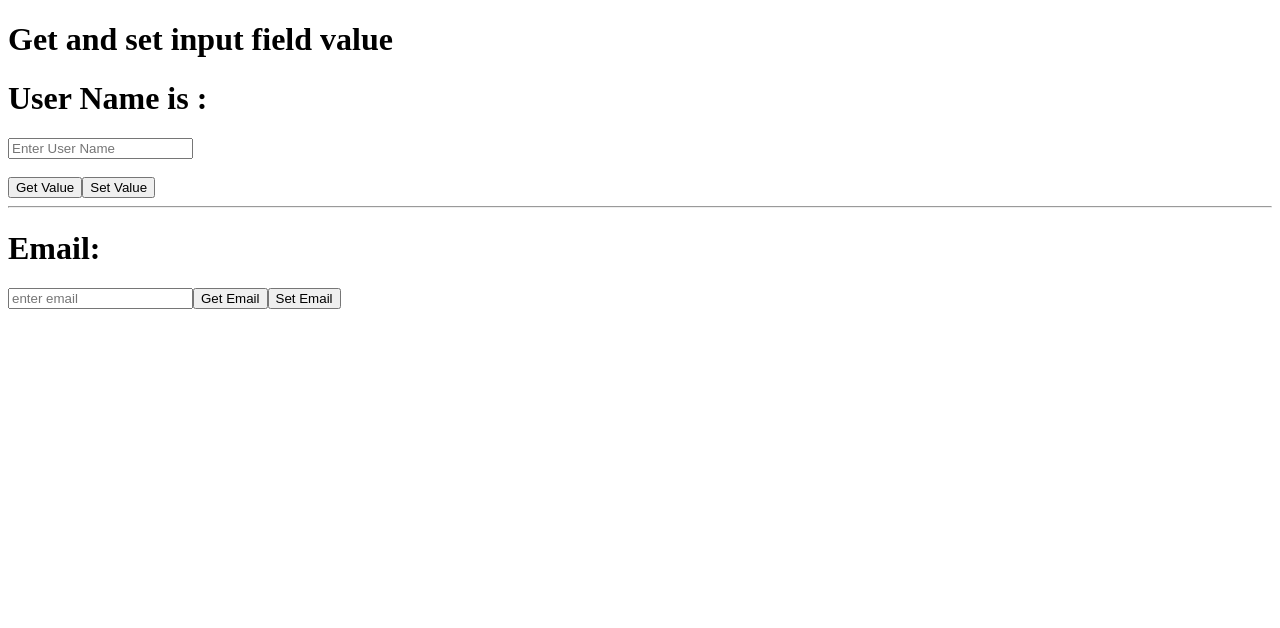
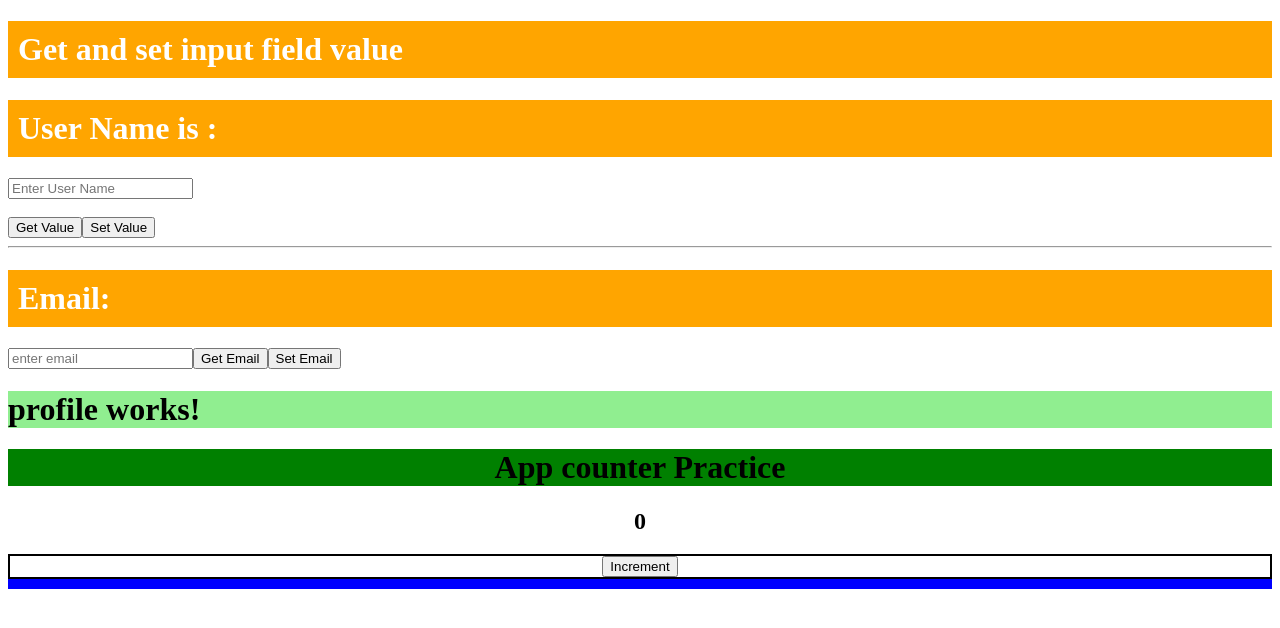
Before and after one commit to naman-024/angular-tut, an Angular app: page / in a window 1280 px wide. Shown: the top 628 px of the page. Built offline with nearby package versions, Linux system fonts and the light colour scheme.

Commit message:
create the appcounter app using ts and angular

```diff
--- a/src/app/app.css
+++ b/src/app/app.css
@@ -40,3 +40,9 @@
 .text{
   text-align: center;
 } */
+
+h1{
+  background-color: orange;
+  color: white;
+  padding: 10px;
+}
--- a/src/app/app.html
+++ b/src/app/app.html
@@ -10,3 +10,11 @@
 <input type="text" value="{{email}}" placeholder="enter email" #emailField>
 <button (click)="getEmail(emailField.value)">Get Email</button>
 <button (click)="setEmail()">Set Email</button>
+
+<app-profile></app-profile>
+
+<app-appcounter></app-appcounter>
+
+@if(x==2){
+  <div style="background-color:blue; height:10px; "></div>
+}
--- a/src/app/app.ts
+++ b/src/app/app.ts
@@ -1,9 +1,11 @@
 import { Component, signal } from '@angular/core';
 import { RouterOutlet } from '@angular/router';
-
+import { Profile } from './profile/profile';
+import { Appcounter } from './appcounter/appcounter';
 @Component({
   selector: 'app-root',
-  imports: [ ],
+  standalone: true,
+  imports: [ Profile,Appcounter],
   templateUrl: './app.html',
   styleUrl: './app.css'
 })
@@ -12,6 +14,8 @@ export class App {
   name =""
   displayName="";
   email="";
+  display = true;
+  x=2;
   getName(event:Event){
     const val=(event.target as HTMLInputElement).value
     this.name = val;
--- /dev/null
+++ b/src/app/appcounter/appcounter.css
@@ -0,0 +1,10 @@
+.counter-app{
+  text-align: center;
+}
+.counter-app h1{
+  background-color:green;
+}
+
+.buttons{
+  border: 2px solid black;
+}
--- /dev/null
+++ b/src/app/appcounter/appcounter.html
@@ -0,0 +1,11 @@
+<div class="counter-app">
+    <h1>App counter Practice</h1>
+
+    <h2 >{{count}}</h2>
+
+    <div class="buttons">
+      <button [hidden]="count === 0 " (click)="counter('decrement')">Decrement</button>
+      <button [hidden]="count === 0 " (click)="counter('reset')">Reset</button>
+      <button (click)="counter('increment')">Increment</button>
+    </div>
+</div>
--- /dev/null
+++ b/src/app/appcounter/appcounter.ts
@@ -0,0 +1,22 @@
+import { Component } from '@angular/core';
+
+@Component({
+  selector: 'app-appcounter',
+  imports: [],
+  templateUrl: './appcounter.html',
+  styleUrl: './appcounter.css'
+})
+export class Appcounter {
+  count = 0;
+  counter(val:string){
+    if(val === 'increment'){
+      this.count++;
+    }
+    else if(val === 'reset'){
+      this.count = 0;
+    }
+    else if(val === 'decrement' || this.count < 0 ){
+      this.count--;
+    }
+  }
+}
--- /dev/null
+++ b/src/app/profile/profile.css
@@ -0,0 +1,3 @@
+h1{
+  background-color: lightgreen;
+}
--- /dev/null
+++ b/src/app/profile/profile.html
@@ -0,0 +1 @@
+<h1>profile works!</h1>
--- /dev/null
+++ b/src/app/profile/profile.ts
@@ -0,0 +1,11 @@
+import { Component } from '@angular/core';
+
+@Component({
+  selector: 'app-profile',
+  imports: [],
+  templateUrl: './profile.html',
+  styleUrl: './profile.css'
+})
+export class Profile {
+
+}
```
Also changed, not shown: 2 other files (tests, documents, lock files or other folders).
